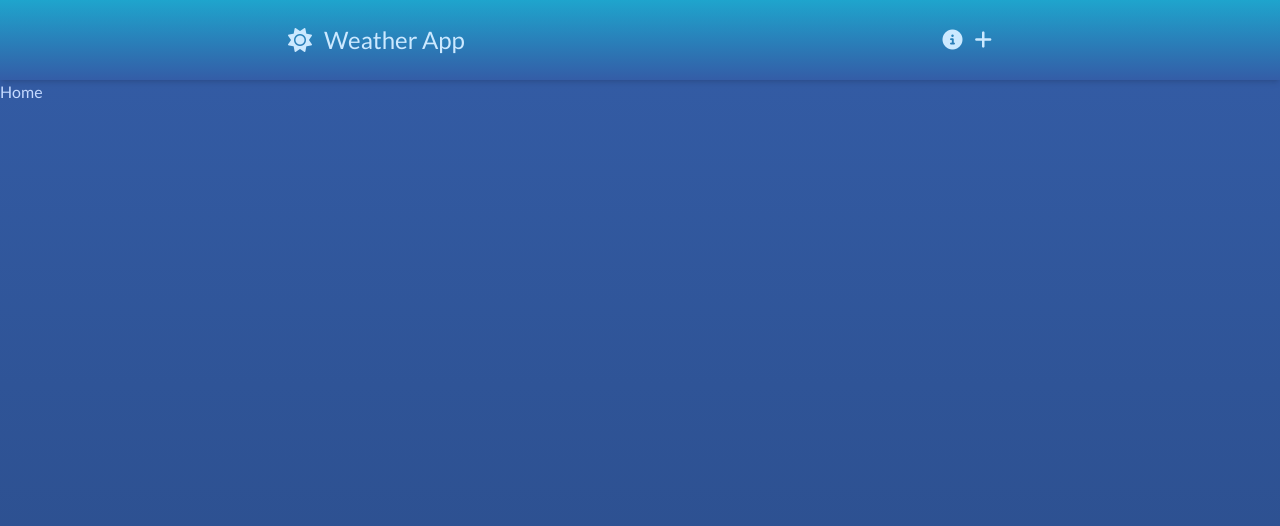
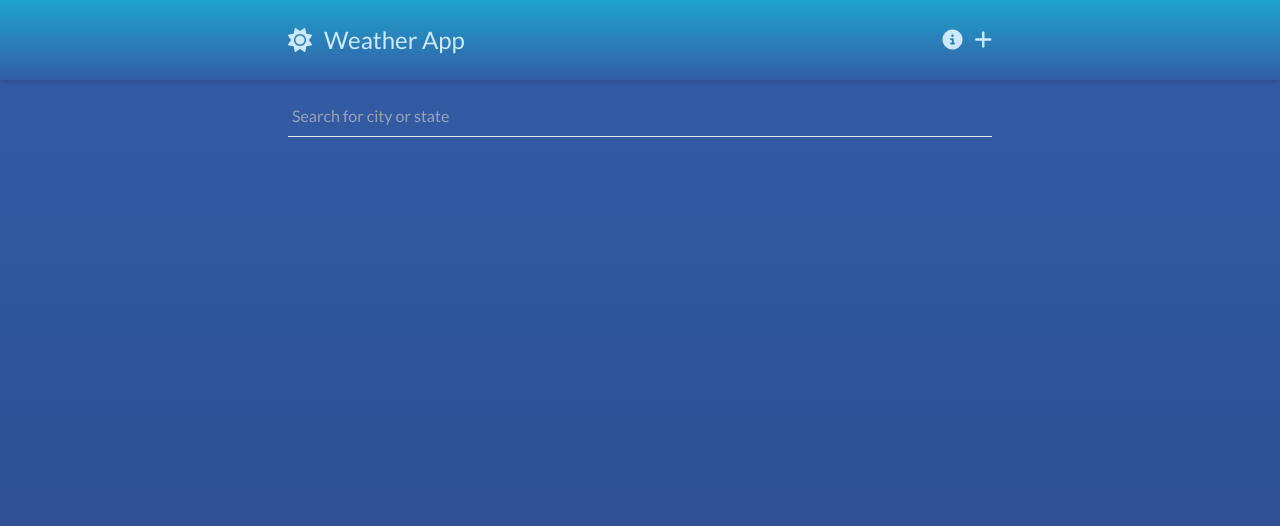
Before and after one commit to santiagocaci/weather-app-vue, a Vue app: page / in a window 1280 px wide. Shown: the top 526 px of the page. Built offline with nearby package versions, Linux system fonts and the light colour scheme.

Commit message:
Add axios and call Api

```diff
--- a/package.json
+++ b/package.json
@@ -11,6 +11,7 @@
     "format": "prettier --write ."
   },
   "dependencies": {
+    "axios": "^1.1.3",
     "daisyui": "^2.40.1",
     "vue": "^3.2.41",
     "vue-router": "4"
--- a/src/pages/HomePage.vue
+++ b/src/pages/HomePage.vue
@@ -1,7 +1,50 @@
+<script setup>
+import { ref } from 'vue';
+import axios from 'axios';
+
+const searchQuery = ref('');
+const queryTimeout = ref(null);
+const mapboxSearchResults = ref(null);
+
+const getSearchResults = () => {
+  queryTimeout.value = setTimeout(async () => {
+    clearTimeout(queryTimeout.value);
+    if (searchQuery.value !== '') {
+      const result = await axios.get(
+        `https://api.mapbox.com/geocoding/v5/mapbox.places/${
+          searchQuery.value
+        }.json?access_token=${import.meta.env.VITE_MAPBOX_APY_KEY}&type=place`
+      );
+      mapboxSearchResults.value = result.data.features;
+      return;
+    }
+    mapboxSearchResults.value = null;
+  }, 300);
+};
+</script>
+
 <template>
-  <div>Home</div>
+  <main class="container">
+    <div class="pt-4 mb-8 relative">
+      <input
+        v-model="searchQuery"
+        @input="getSearchResults"
+        type="text"
+        placeholder="Search for city or state"
+        class="py-2 px-1 w-full bg-transparent border-b focus:outline-none"
+      />
+      <ul
+        v-if="mapboxSearchResults"
+        class="absolute bg-base-300 text-base-content w-full shadow-md py-2 px-1 top-[66px]"
+      >
+        <li
+          class="py-2 cursor-pointer"
+          v-for="item in mapboxSearchResults"
+          :key="item.id"
+        >
+          {{ item.place_name }}
+        </li>
+      </ul>
+    </div>
+  </main>
 </template>
-
-<script setup></script>
-
-<style lang="scss" scoped></style>
```
Also changed, not shown: .prettierrc.json, 1 other file (tests, documents, lock files or other folders).
